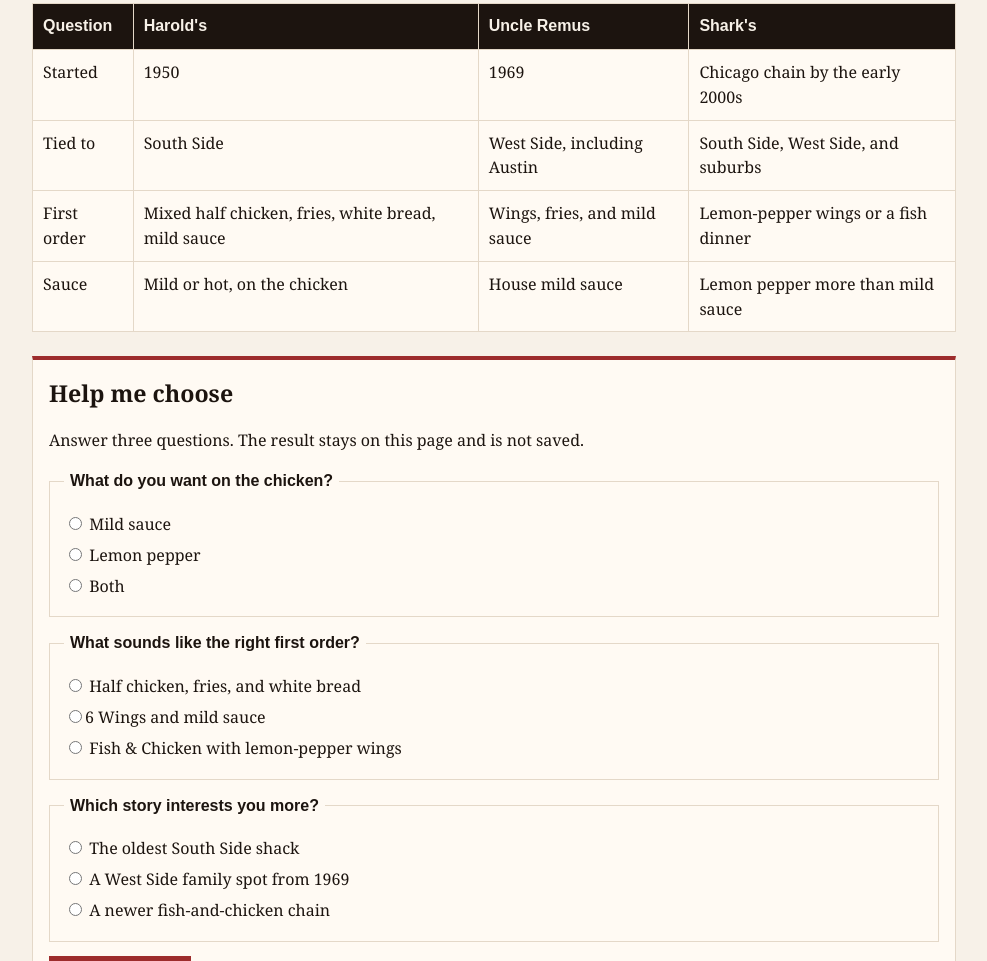
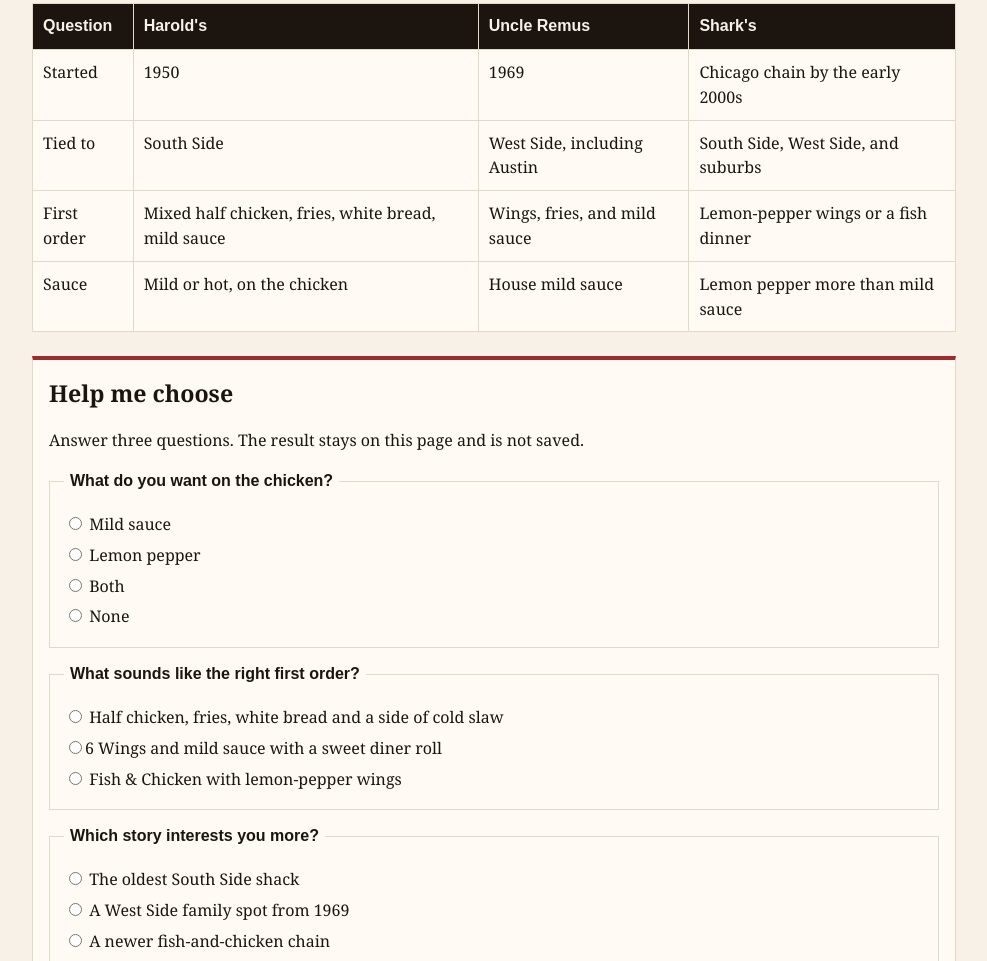
Before and after one commit to VernonTheGod/cis181_Beasley_V, a plain HTML site: page Term Project/best-chicken/compare.html in a window 1280 px wide. Shown: the part 258-1219 px from the top of the page, without its empty margins (146-1133 px from the left). Drawn offline with Linux system fonts and the light colour scheme.

Commit message:
finishing up term project

```diff
--- a/Term Project/best-chicken/compare.html
+++ b/Term Project/best-chicken/compare.html
@@ -71,11 +71,12 @@
           <label><input type="radio" name="sauce" value="mild" required> Mild sauce</label>
           <label><input type="radio" name="sauce" value="lemon"> Lemon pepper</label>
           <label><input type="radio" name="sauce" value="either"> Both</label>
+          <label><input type="radio" name="sauce" value="either"> None</label>
         </fieldset>
         <fieldset>
           <legend>What sounds like the right first order?</legend>
-          <label><input type="radio" name="food" value="half" required> Half chicken, fries, and white bread</label>
-          <label><input type="radio" name="food" value="wings">6 Wings and mild sauce</label>
+          <label><input type="radio" name="food" value="half" required> Half chicken, fries, white bread and a side of cold slaw</label>
+          <label><input type="radio" name="food" value="wings">6 Wings and mild sauce with a sweet diner roll</label>
           <label><input type="radio" name="food" value="fish"> Fish & Chicken with lemon-pepper wings</label>
         </fieldset>
         <fieldset>
```
